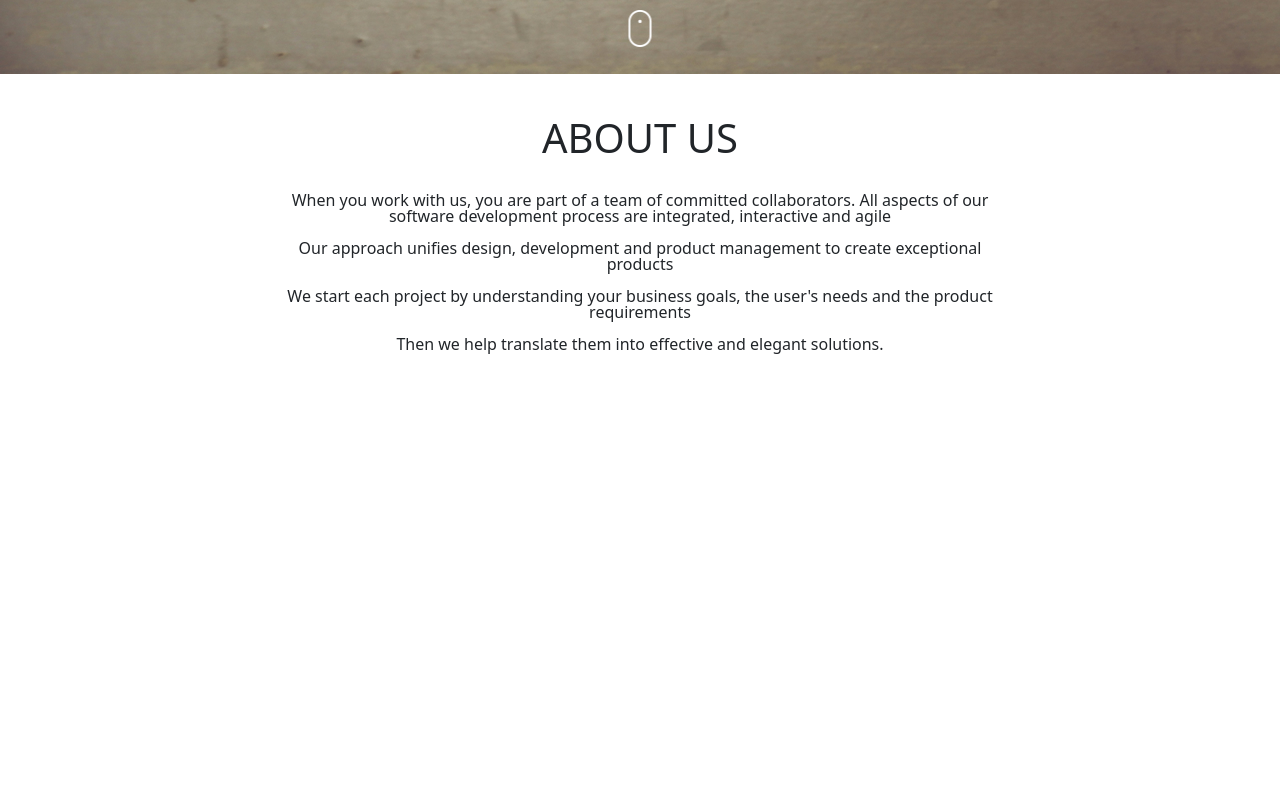
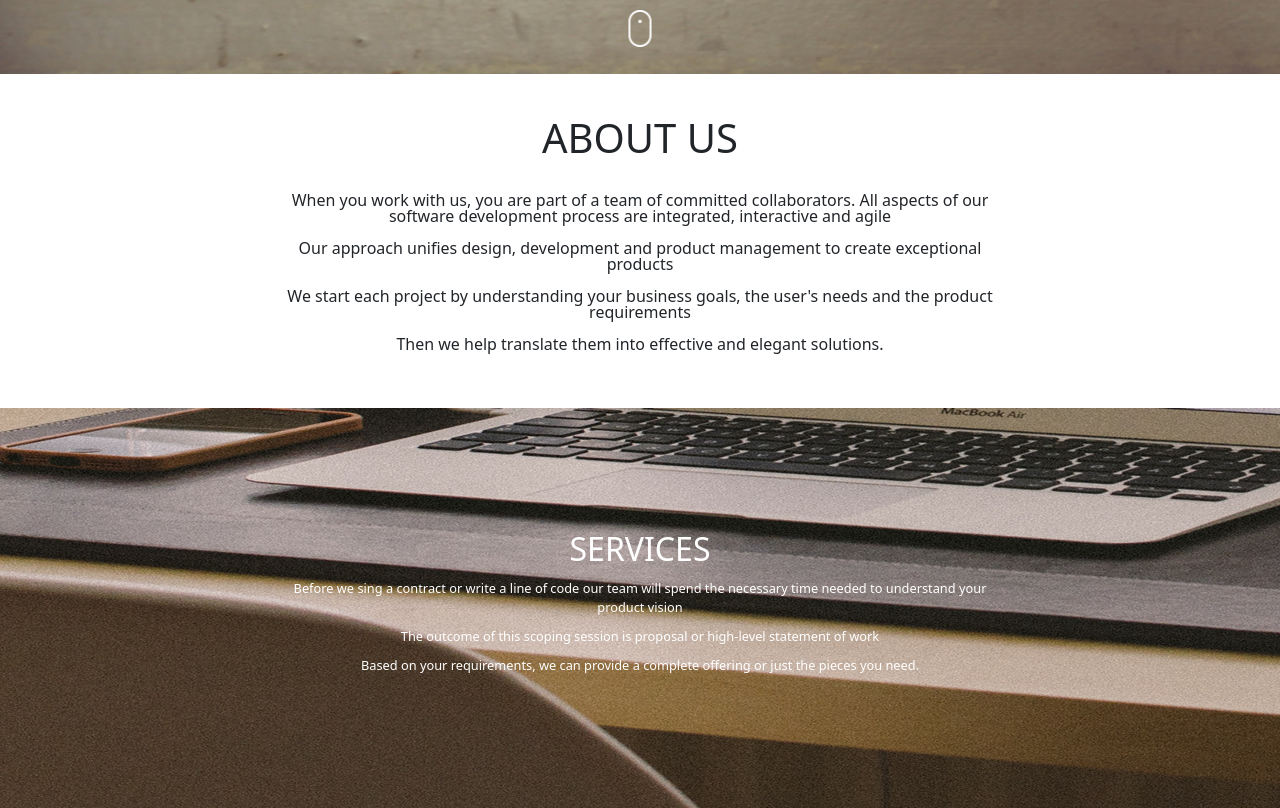
Before and after one commit to benson-kiprotich/delani-studio, a website built with webpack: page src/index.html in a window 1280 px wide. Shown: the part 726-1534 px from the top of the page. Before the commit the page ends 1134 px from the top, so only its background shows below. Built offline with nearby package versions, Linux system fonts and the light colour scheme.

Commit message:
add services section

```diff
--- a/src/css/styles.css
+++ b/src/css/styles.css
@@ -51,3 +51,31 @@
   font-size: 1rem;
   line-height: 1;
 }
+
+.services-section {
+  height: 50vh;
+  background-size: cover;
+  background-position: center;
+  display: flex;
+  justify-content: center;
+  align-items: center;
+  text-align: center;
+  color: white;
+  background: url('../assets/backgrounds/s_image.jpg');
+}
+
+.services-content {
+  padding: 20px;
+  border-radius: 10px;
+  position: relative; /* Ensure z-index works properly */
+  z-index: 1; /* Ensure content is above the background image */
+}
+
+.services-content h1 {
+  font-size: 2rem;
+  margin-bottom: 2px;
+}
+.services-content p {
+  font-size: 0.8rem;
+  margin-bottom: 10px;
+}
--- a/src/index.html
+++ b/src/index.html
@@ -23,12 +23,6 @@
       <a href="#about" class="btn scroll-down-btn">
         <img src="./assets/mouse_click.png" alt="Mouse" class="mouse-click" />
       </a>
-      <!-- <div class="scroll-down text-center text-white">
-        <button class="scroll rounded-pill text-white fs-1" title="scroll down">
-
-        </button>
-    </div> -->
-
     </div>
     <!-- Hero -->
      <!-- About Us-->
@@ -45,6 +39,26 @@
         </div>
       </div>
     </div>
-     <!-- About Us-->
+    <!-- About Us-->
+    <!-- Hero -->
+    <div class="services-section">
+      <div class="container">
+        <div class="row">
+          <div class="col-md-8 offset-md-2">
+            <div class="services-content">
+              <h1>SERVICES</h1>
+              <p class="pt-2">
+                Before we sing a contract or write a line of code our team will spend the necessary time needed
+                to understand your product vision
+            </p>
+            <p>The outcome of this scoping session is proposal or high-level statement of work</p>
+            <p>Based on your requirements, we can provide a complete offering or just the pieces you need.</p>
+
+            </div>
+          </div>
+        </div>
+      </div>
+    </div>
+    <!-- Hero -->
   </body>
 </html>
```
